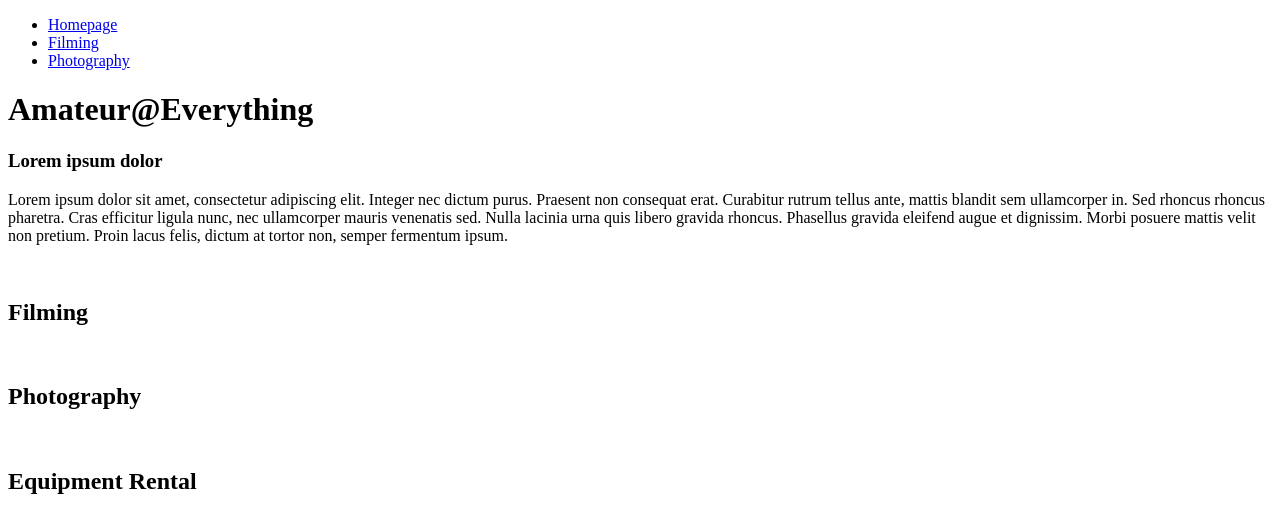
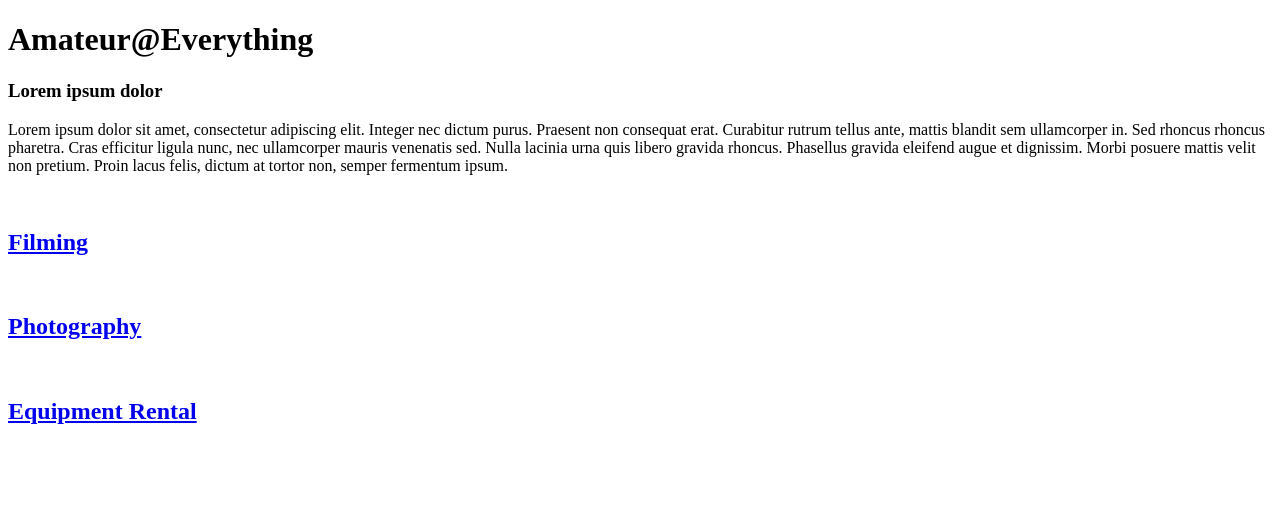
Before and after one commit to evacechova/Mentoring-2024, a React (Vite) app: page / in a window 1280 px wide. Shown: the top 532 px of the page. Built offline with nearby package versions, Linux system fonts and the light colour scheme.

Commit message:
added Links to the BentoMenu boxes

```diff
--- a/src/App.tsx
+++ b/src/App.tsx
@@ -5,6 +5,7 @@ import { Root } from "./Root";
 import { Homepage } from "./Homepage";
 import { Filming } from "./Filming";
 import { Photography } from "./Photography";
+import { EquipmentRental } from "./EquipmentRental";
 
 const router = createBrowserRouter([
 	{
@@ -14,7 +15,7 @@ const router = createBrowserRouter([
 			{ path: "/", element: <Homepage /> },
 			{ path: "/filming", element: <Filming /> },
 			{ path: "/photography", element: <Photography /> },
-			// { path: "/equipment-rental", element: <Equipment Rental /> },
+			{ path: "/equipment-rental", element: <EquipmentRental /> },
 			// { path: "/calendar", element: <Calendar /> },
 		],
 	},
--- a/src/BentoMenu.tsx
+++ b/src/BentoMenu.tsx
@@ -3,9 +3,9 @@ import { BentoMenuBox } from "./BentoMenuBox";
 export const BentoMenu = () => {
 	return (
 		<div>
-			<BentoMenuBox text="Filming" />
-			<BentoMenuBox text="Photography" />
-			<BentoMenuBox text="Equipment Rental" />
+			<BentoMenuBox text="Filming" to="/filming" />
+			<BentoMenuBox text="Photography" to="/photography" />
+			<BentoMenuBox text="Equipment Rental" to="/equipment-rental" />
 		</div>
 	);
 };
--- a/src/BentoMenuBox.tsx
+++ b/src/BentoMenuBox.tsx
@@ -1,8 +1,12 @@
-export const BentoMenuBox = ({ text }: { text: string }) => {
+import { Link } from "react-router-dom";
+
+export const BentoMenuBox = ({ text, to }: { text: string; to: string }) => {
 	return (
 		<div>
-			<img src="" alt="" />
-			<h2>{text}</h2>
+			<Link to={to}>
+				<img src="" alt="" />
+				<h2>{text}</h2>
+			</Link>
 		</div>
 	);
 };
--- /dev/null
+++ b/src/EquipmentRental.tsx
@@ -0,0 +1,7 @@
+export const EquipmentRental = () => {
+	return (
+		<>
+			<h1>Equipment Rental</h1>
+		</>
+	);
+};
--- a/src/Root.tsx
+++ b/src/Root.tsx
@@ -1,19 +1,22 @@
-import { Link, Outlet } from "react-router-dom";
+import { Outlet } from "react-router-dom";
 
 export const Root = () => {
 	return (
 		<>
-			<ul>
+			{/* <ul>
 				<li>
 					<Link to="/">Homepage</Link>
 				</li>
 				<li>
-					<Link to="/Filming">Filming</Link>
+					<Link to="/filming">Filming</Link>
 				</li>
 				<li>
-					<Link to="/Photography">Photography</Link>
+					<Link to="/photography">Photography</Link>
 				</li>
-			</ul>
+				<li>
+					<Link to="/equipment-rental">Equipment Rental</Link>
+				</li>
+			</ul> */}
 			<Outlet />
 		</>
 	);
```
